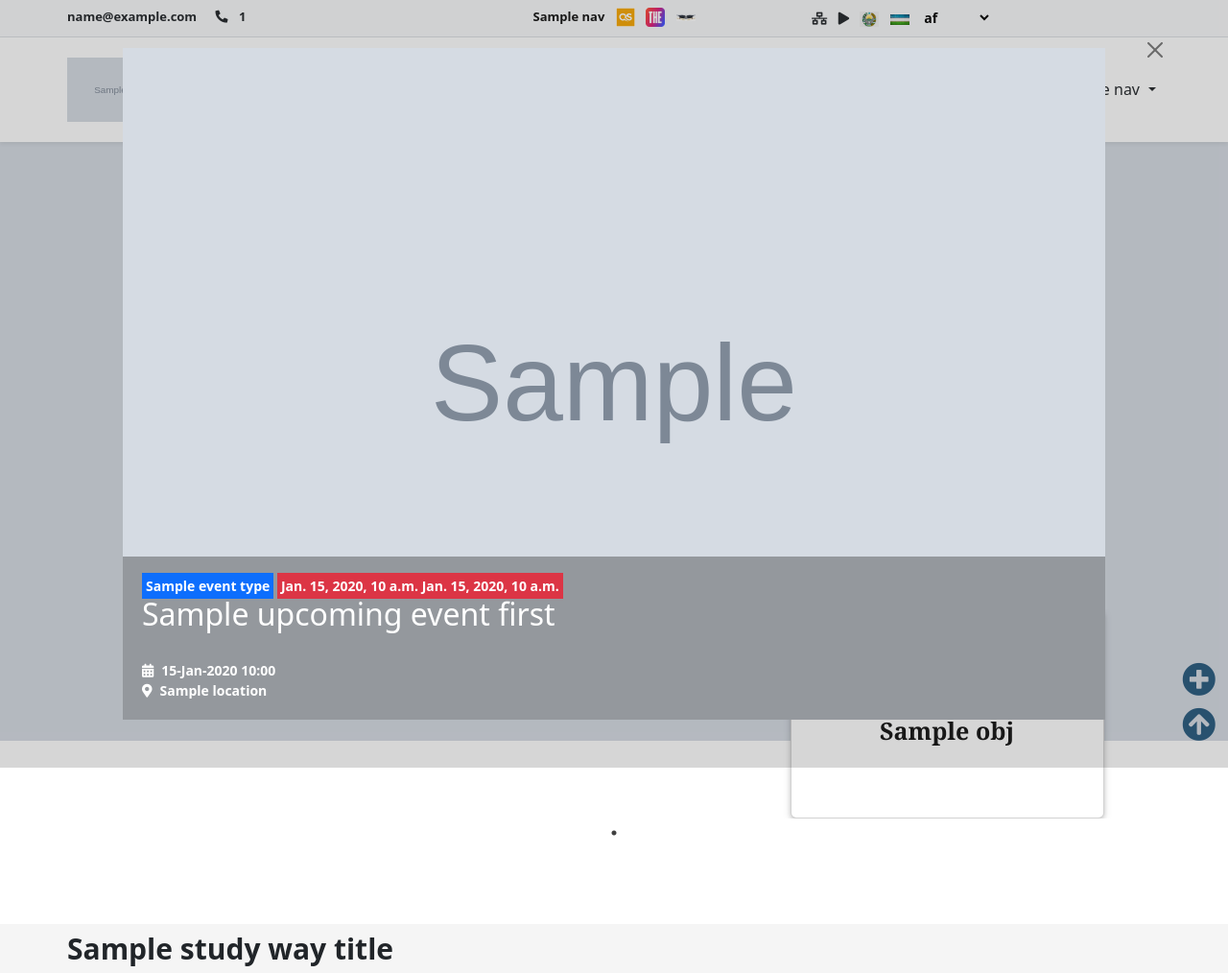
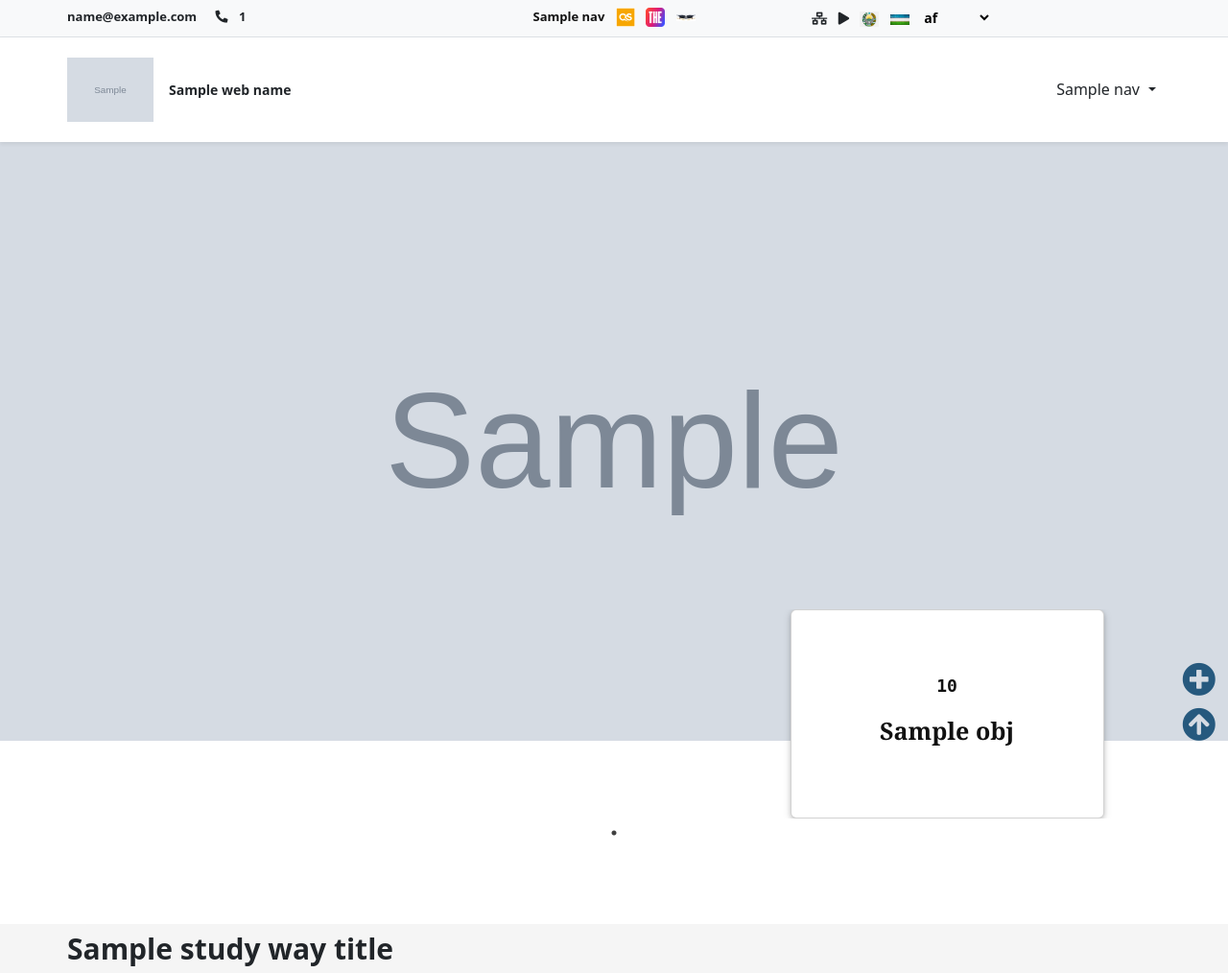
Before and after one commit to Ahmadjon-Ergashev/tkti-uz, a Django app: template templates/home.html in a window 1280 px wide. Shown: the top 1014 px of the page at 96% size. Run offline with Django 4.2, Linux system fonts and the light colour scheme; the template is opened without the code that fills it: most values are stand-ins (such as "Sample title", 1, 10 or a date in 2020); grey boxes marked "Sample" are stand-in pictures; some libraries are stand-ins or nearby versions.

Commit message:
finished first video

```diff
--- a/static/js/scripts/carusels.js
+++ b/static/js/scripts/carusels.js
@@ -39,7 +39,10 @@ $(document).ready(function(){
         infinite: true,
         arrows: false,
         autoplay: true,
-        autoplaySpeed: 4000,
+        speed: 700,
+        fade: true,
+        autoplaySpeed: 3000,
+        cssEase: 'linear'
     });
 
     $("#news_gallary").slick({
--- a/static/js/scripts/home/events.js
+++ b/static/js/scripts/home/events.js
@@ -8,11 +8,11 @@ $(document).ready(() => {
             "start": 0,
             "end": 8
         },
-        success: function (data) {
+        success: function (data)  {
             data.map((upc) => {
                 let cards = `
                     <div class="col-12 col-md-6 col-lg-4 col-xl-3 mb-3">
-                        <div class="card">
+                        <div class="card"  style="min-height: 190px;">
                             <div class="card-body">
                                 <div class="card_header">
                                     <h5 class="card-title_h5">
@@ -58,7 +58,7 @@ $(document).ready(() => {
             data.map((upc) => {
                 let cards = `
                     <div class="col-12 col-md-6 col-lg-4 col-xl-3 mb-3">
-                        <div class="card">
+                        <div class="card" style="min-height: 190px;">
                             <div class="card-body">
                                 <div class="card_header">
                                     <h5 class="card-title_h5">
@@ -104,7 +104,7 @@ $(document).ready(() => {
             data.map((upc) => {
                 let cards = `
                     <div class="col-12 col-md-6 col-lg-4 col-xl-3 mb-3">
-                        <div class="card">
+                        <div class="card" style="min-height: 190px;">
                             <div class="card-body">
                                 <div class="card_header">
                                     <h5 class="card-title_h5">
--- a/templates/base.html
+++ b/templates/base.html
@@ -226,7 +226,10 @@
                     {% endif %}
                 </a>
                 <a href="/" class="text-decoration-none text-dark" data-web-name="{{ base_variables.name }}" id="name">
-                    {{ base_variables.name }}
+<!--                    {{ base_variables.name|linebreaksbr|safe }}-->
+                    {% for i in web_name %}
+                        {{ i }}<br>
+                    {% endfor %}
                 </a>
                 <button class="navbar-toggler mx-3" type="button" data-bs-toggle="collapse" data-bs-target="#navbarNavDropdown" aria-controls="navbarNavDropdown" aria-expanded="false" aria-label="Toggle navigation">
                     <span class="navbar-toggler-icon"></span>
--- a/templates/home.html
+++ b/templates/home.html
@@ -17,8 +17,8 @@
 
 <style>
     .a_disabled{
-    pointer-events: none;
-    background: #3f85c7;
+        pointer-events: none;
+        background: #3f85c7;
     }
 
     .a_able{
@@ -36,8 +36,8 @@
     .modal_content{
         top: 50%;
         left: 50%;
-        width: 80%;
-        height: 700px;
+        width: 50%;
+        height: 500px;
         margin: auto;
         position: absolute;
         /*border: 1px solid black;*/
@@ -59,38 +59,37 @@
         background-color: rgba(50, 50, 50, 0.4);
     }
     #close_widow{
-        top: 5%;
-        right: 5%;
+        top: 10%;
+        right: 10%;
         position: absolute;
     }
 </style>
 
 <!-- upcoming event modal -->
-{% for up in upcoming_event_first %}
-    <div class="upcoming_event_modal" id="upcoming_event_modal">
+    <div class="upcoming_event_modal d-none" id="upcoming_event_modal">
         <button type="button" class="btn-close" id="close_widow"></button>
-        <a href="/events/detail/{{ up.slug }}" class="text-white">
-            <div class="modal_content" style="background-image: url({{ up.image.url }})">
+        <a href="/events/detail/{{ upcoming_event_first.slug }}" class="text-white">
+            <div class="modal_content" style="background-image: url({{ upcoming_event_first.image.url }})">
                 <div class="modal_body">
                     <div class="text_caption">
-                        <span class="bg-primary text-white p-1">{{ up.event_type.name }}</span>
+                        <span class="bg-primary text-white p-1">{{ upcoming_event_first.event_type.name }}</span>
                         <span class="bg-danger text-white p-1">{{ start_time_title }} {{ start_time }}</span>
                         <br>
-                        <h2 class="text-white">
-                                {{ up.title }}
-                        </h2>
+                        <h4 class="text-white mt-2">
+                                {{ upcoming_event_first.title }}
+                        </h4>
                         <br>
                         <span class="text-white">
-                            <i class="fas fa-calendar-alt pe-2"></i>{{ up.added_at|date:'d-M-Y H:i' }}
+                            <i class="fas fa-calendar-alt pe-2"></i>{{ upcoming_event_first.added_at|date:'d-M-Y H:i' }}
                         </span>
                         <br>
-                        <span class="text-white"><i class="fas fa-map-marker-alt pe-2"></i></i>{{ up.location }}</span>
+                        <span class="text-white">
+                            <i class="fas fa-map-marker-alt pe-2"></i></i>{{ upcoming_event_first.location }}</span>
                     </div>
                 </div>
             </div>
         </a>
     </div>
-{% endfor %}
 
 <!-- upcoming event modal -->
 
@@ -195,40 +194,42 @@
         <div class="content_box my-5 container">
             <div class="content d-block">
                 <div class="row" id="upcoming_events">
-                    {% comment %}
-                        {% for upc in upcoming_events %}
-                            <div class="col-12 col-md-6 col-lg-4 col-xl-3 mb-3">
-                                <div class="card">
-                                    <div class="card-body">
-                                        <div class="card_header">
-                                            <h5 class="card-title_h5">
-                                                {{ upc.title|truncatechars:80 }}
-                                            </h5>
-                                        </div>
-                                        <div class="box_footer">
-                                            <span class="time">{{ upc.added_at|date:'d-M-Y H:i' }}</span> <br>
-                                            <span>{{ upc.event_type.name }}</span>
-                                        </div>
-                                    </div>
-                                    <div class="event_modal">
-                                        <div class="modal_window">
-                                            <div class="row">
-                                                <div class="col-12 p-4">
-                                                    <h5>{{ upc.title }}</h5>
-                                                    <ul class="list-group list-group-flush">
-                                                        <li class="list-group-item ps-0"><span class="font-monospace">{{ upc.event_type.name }}</span></li>
-                                                        <li class="list-group-item ps-0"><i class="fas fa-calendar-alt pe-2"></i><span>{{ upc.added_at|date:"D, d-M Y" }}</span></li>
-                                                        <li class="list-group-item ps-0"><i class="fas fa-map-marker-alt pe-2"></i></i><span>{{ upc.location }}</span></li>
-                                                        <li class="list-group-item ps-0"><a href="/events/detail/{{ upc.slug }}" class="search_btn">{{ read_more }}</a></li>
-                                                    </ul>
-                                                </div>
-                                            </div>
-                                        </div>
-                                    </div>
-                                </div>
-                            </div>
-                        {% endfor %}
-                    {% endcomment %}
+<!--                    <div class="col-12 col-md-6 col-lg-4 col-xl-3 mb-3">-->
+<!--                        <div class="card">-->
+<!--                            <div class="card-body">-->
+<!--                                <div class="card_header">-->
+<!--                                    <h5 class="card-title_h5">-->
+<!--                                        Lorem ipsum dolor sit amet, consectetur adipisicing elit.-->
+<!--                                        Aut delectus dolores fuga hic id incidunt, ipsam maxime nesciunt obcaecati-->
+<!--                                    </h5>-->
+<!--                                </div>-->
+<!--                                <div class="box_footer">-->
+<!--                                    <span class="time">02-02-2022 12:02</span> <br>-->
+<!--                                    <span>Test Konfirense</span>-->
+<!--                                </div>-->
+<!--                            </div>-->
+<!--                            <div class="event_modal">-->
+<!--                                <div class="modal_window">-->
+<!--                                    <div class="row">-->
+<!--                                        <div class="col-12 p-4">-->
+<!--                                            <h5>-->
+<!--                                                Lorem ipsum dolor sit amet, consectetur adipisicing elit.-->
+<!--                                                A amet eos exercitationem inventore iusto laborum magnam modi obcaecati tenetur veritatis.-->
+<!--                                                Animi asperiores assumenda commodi deleniti dolorum est, et ex itaque libero vel.-->
+<!--                                                Et optio quidem, quo repellendus veniam veritatis vero?-->
+<!--                                            </h5>-->
+<!--                                            <ul class="list-group list-group-flush">-->
+<!--                                                <li class="list-group-item ps-0"><span class="font-monospace">Test Konfirence</span></li>-->
+<!--                                                <li class="list-group-item ps-0"><i class="fas fa-calendar-alt pe-2"></i><span>02-02-2022 12:02</span></li>-->
+<!--                                                <li class="list-group-item ps-0"><i class="fas fa-map-marker-alt pe-2"></i></i><span>TKTI Instituti</span></li>-->
+<!--                                                <li class="list-group-item ps-0"><a href="/events/detail/{{ upc.slug }}" class="search_btn">{{ read_more }}</a></li>-->
+<!--                                            </ul>-->
+<!--                                        </div>-->
+<!--                                    </div>-->
+<!--                                </div>-->
+<!--                            </div>-->
+<!--                        </div>-->
+<!--                    </div>-->
                 </div>
                 <a href="events/" class="view_all_btn">{{ all }}</a>
 
@@ -545,33 +546,34 @@
     </div>
 </section>
 
-<!-- Talented students -->
+<!-- Talented student s -->
 
-<!--<section>-->
-<!--    <div class="section_title py-2">-->
-<!--        <div class="photo">-->
-<!--            <h1>{{ usuful_links_title }}</h1>-->
-<!--        </div>-->
-<!--    </div>-->
+<section>
+    <div class="section_title py-2">
+        <div class="photo">
+            <h1>{{ usuful_links_title }}</h1>
+        </div>
+    </div>
+    <div id="usefull_links">
+        {% for link in usefully_links %}
+        <div class="item">
+            <div class="brand">
+                <a href="{{ link.link }}" target="_blank">
+                    {% if link.logo %}
+                        <img src="{{ link.logo.url }}" alt="tkti.uz">
+                    {% endif %}
+                </a>
+            </div>
+            <div class="body">
+                <p>
+                    <a href="{{ link.link }}" target="_blank">{{ link.name }}</a>
+                </p>
+            </div>
+        </div>
+        {% endfor %}
+    </div>
     <!-- useful links -->
-<!--    <div id="usefull_links">-->
-<!--        {% for link in usefull_links %}-->
-<!--        <div class="item">-->
-<!--            <div class="brand">-->
-<!--                <a href="{{ link.link }}" target="_blank">-->
-<!--                    <img src="{{ link.logo.url }}" alt="tkti.uz">-->
-<!--                </a>-->
-<!--            </div>-->
-<!--            <div class="body">-->
-<!--                <p>-->
-<!--                    <a href="{{ link.link }}" target="_blank">{{ link.name }}</a>-->
-<!--                </p>-->
-<!--            </div>-->
-<!--        </div>-->
-<!--        {% endfor %}-->
-<!--    </div>-->
-    <!-- useful links -->
-<!--</section>-->
+</section>
 
 <!-- jQuery -->
 <script src="{% static 'js/scripts/custom_tabs.js' %}"></script>
--- a/templates/pages/study_way/study_way_detail.html
+++ b/templates/pages/study_way/study_way_detail.html
@@ -99,16 +99,16 @@
     {% for req in object.educational_area_requirements.all %}
         <div class="section_title py-2">
             <div class="container">
+
                 {% if req.type == 'day' %}
                     <h1>{{ requirements_day }}</h1>
                 {% elif req.type == 'evening' %}
                     <h1>{{ requirements_evening }}</h1>
-                {% else %}
+                {% elif req.type == 'externally' %}
                     <h1>{{ requirements }}</h1>
                 {% endif %}
             </div>
         </div>
-
         <div class="container my-3">
             <div class="object_body">
                 <p>{{ req.requirement.html|safe }}</p>
```
Also changed, not shown: templates/pages/study_way/template_detail.html (+57 -25 lines), view/my_context_proccessor.py (+30 -13 lines), view/posts/views.py (+9 -7 lines).
